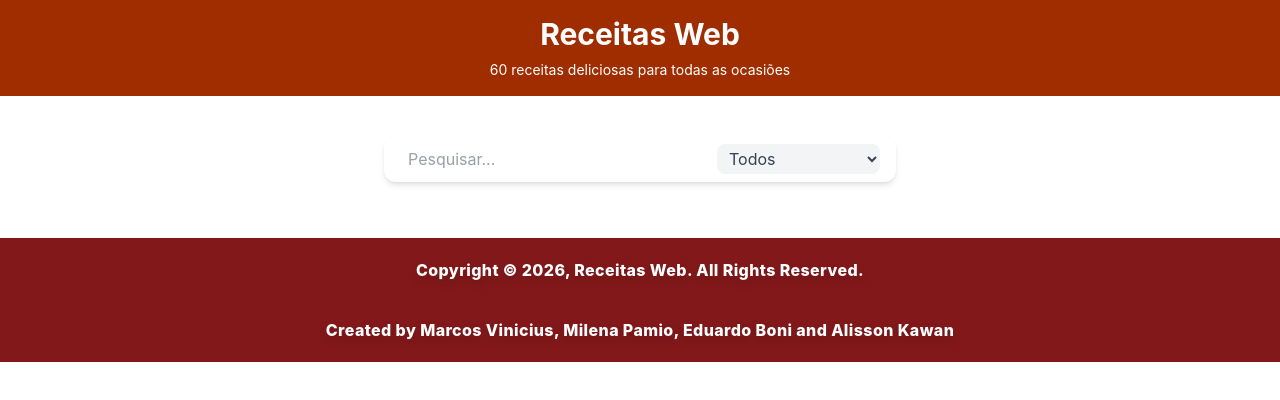
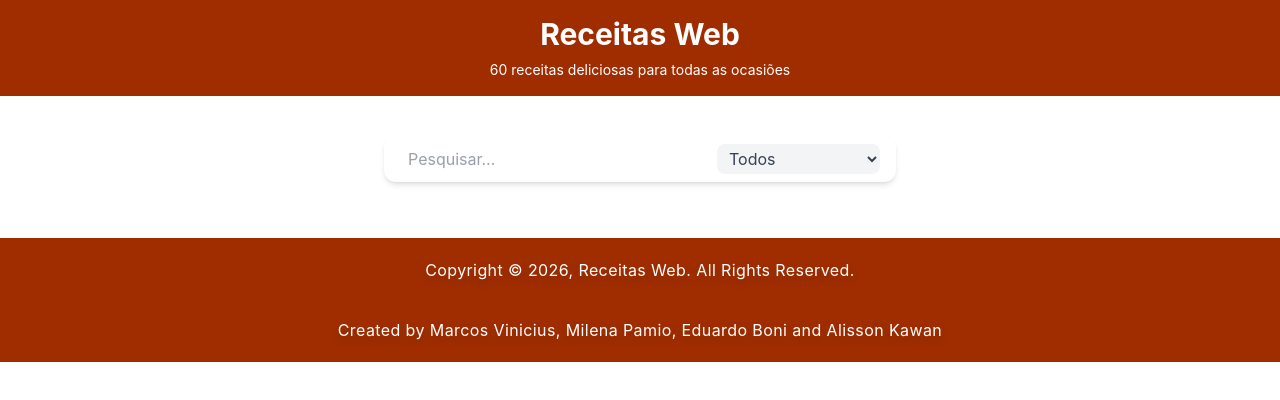
Before and after one commit to AlissonKawan/ReceitasProjeto, a React (Vite) app: page / in a window 1280 px wide. Shown: the top 400 px of the page. Built offline with nearby package versions, Linux system fonts and the light colour scheme.

Commit message:
Atualizando o Footer

```diff
--- a/src/components/Footer.tsx
+++ b/src/components/Footer.tsx
@@ -2,12 +2,12 @@
 function Footer() {
     return(
         <>
-            <footer className="bg-red-900">
+            <footer className="bg-orange-800">
                 <section>
                     <article>
                         <div>
-                            <h4 className="text-white text-1xl font-extrabold tracking-wide drop-shadow-lg text-center m-4 p-5">Copyright © 2026, Receitas Web. All Rights Reserved.</h4>
-                            <h5 className="text-white text-1xl font-extrabold tracking-wide drop-shadow-lg text-center pb-5">
+                            <h4 className="text-white text-1xl tracking-wide drop-shadow-lg text-center m-4 p-5">Copyright © 2026, Receitas Web. All Rights Reserved.</h4>
+                            <h5 className="text-white text-1xl tracking-wide drop-shadow-lg text-center pb-5">
                                 Created by
                                     Marcos Vinicius, Milena Pamio, Eduardo Boni and Alisson Kawan
                             </h5>
```
